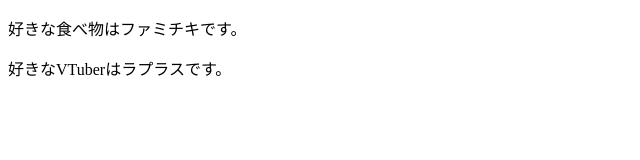
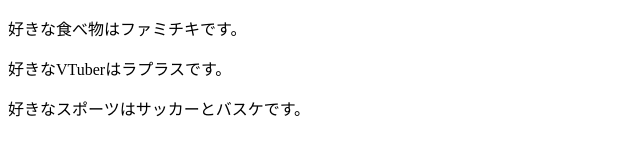
Before and after one commit to ayu27-mj/command-practice, a plain HTML site: page index.html in a window 1280 px wide. Shown: the whole page, without its empty margins (0-640 px from the left). Drawn offline with Linux system fonts and the light colour scheme.

Commit message:
好きなスポーツを追記&修正

```diff
--- a/index.html
+++ b/index.html
@@ -8,5 +8,6 @@
 <body>
     <p>好きな食べ物はファミチキです。</p>
     <p>好きなVTuberはラプラスです。</p>
+    <p>好きなスポーツはサッカーとバスケです。</p>
 </body>
 </html>
```
